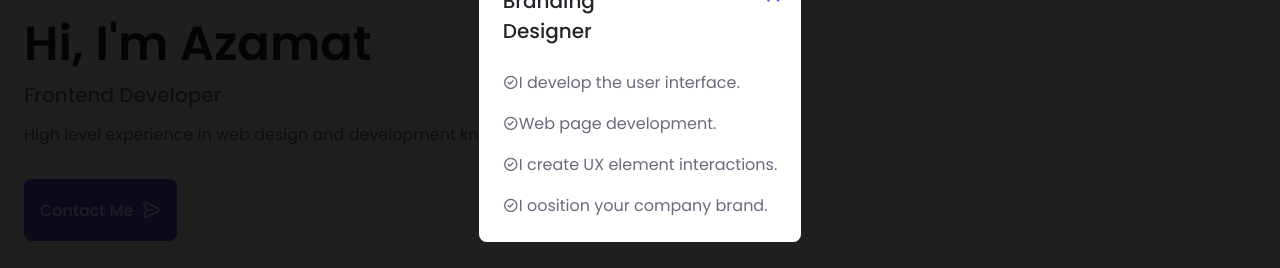
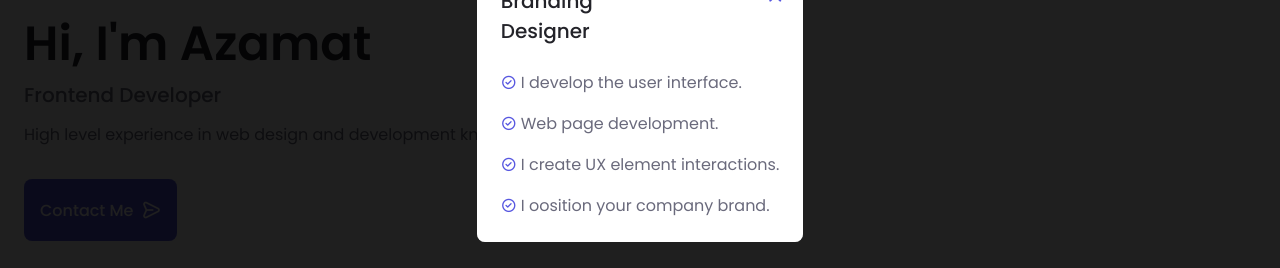
Before and after one commit to azamatfront/responsive-portfolio-website, a plain HTML site: page index.html in a window 1280 px wide. Shown: the part 298-566 px from the top of the page. Drawn offline with nearby package versions, Linux system fonts and the light colour scheme.

Commit message:
Add .services__modal-icon

```diff
--- a/assets/css/styles.css
+++ b/assets/css/styles.css
@@ -693,6 +693,11 @@ img {
 	color: var(--first-color);
 }
 
+.services__modal-icon {
+	color: var(--first-color);
+	margin-right: var(--mb-0-25);
+}
+
 
 /* Active Modal */
 
```
